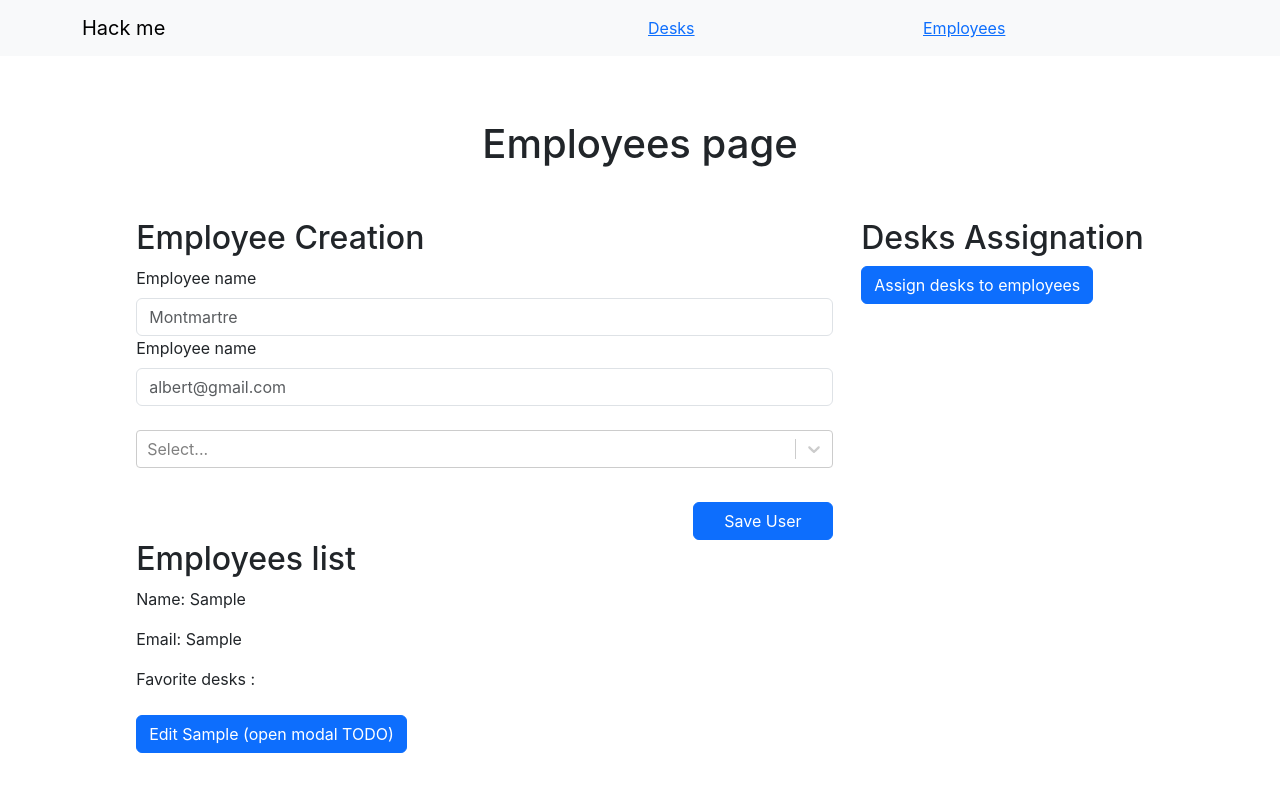
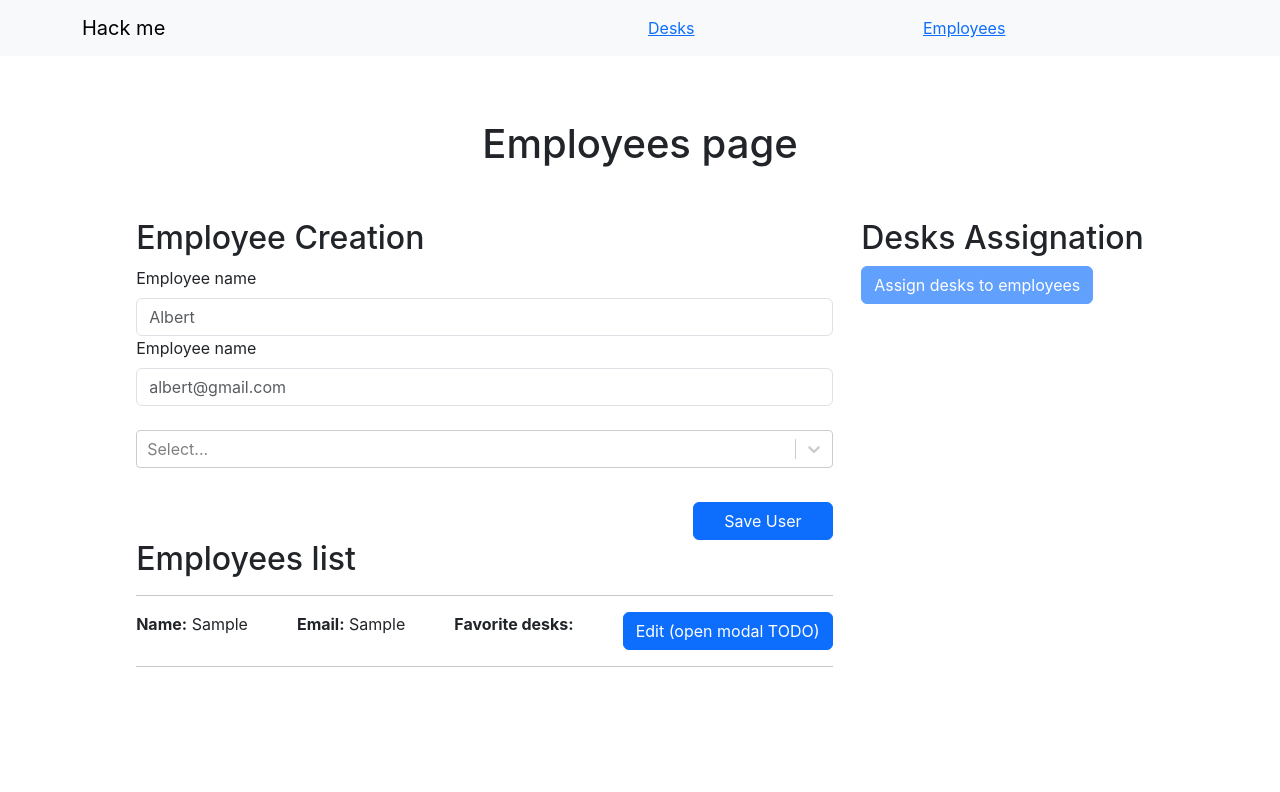
Before and after one commit to semana-io/hack-me, a React (Create React App) app: page /employees in a window 1280 px wide. Both pictures are taken after typing "Sample", "Sample" into the empty fields and a click on the button "Save User". Shown: the top 792 px of the page. Built offline with nearby package versions, Linux system fonts and the light colour scheme.

Commit message:
feat(desks-assignation): display desks assignation don

```diff
--- a/src/App.css
+++ b/src/App.css
@@ -35,8 +35,17 @@ h1 {
   padding-right: 2%;
 }
 
+.data-list {
+  display: flex;
+  justify-content: space-between;
+}
+
 .form-button {
   align-self: flex-end;
   margin-top: 5%;
   width: 20%;
 }
+
+.font-bold {
+  font-weight: bold;
+}
--- a/src/App.tsx
+++ b/src/App.tsx
@@ -9,11 +9,12 @@ import { useState } from 'react';
 function App() {
   const [desks, setDesks] = useState([]);
   const [employees, setEmployees] = useState([]);
+  const [employeesDesks, setEmployeesDesks] = useState([]);
   return (
     <div>
       <BrowserRouter>
       <Navigation />
-      <AppContext.Provider value={{ desks, setDesks, employees, setEmployees }}>
+      <AppContext.Provider value={{ desks, setDesks, employees, setEmployees, employeesDesks, setEmployeesDesks }}>
         <Switch>
             <Route path="/" exact render={() => (<Redirect to={`/desks`} />)}/>
             <Route path='/desks' component={ DesksPage } />
--- a/src/context/Context.ts
+++ b/src/context/Context.ts
@@ -1,19 +1,24 @@
 import { createContext, useContext } from 'react';
 import { Desk } from '../desks/models/Desk';
 import { Employee } from '../employees/models/Employee';
+import { EmployeeDesk } from '../employees/models/EmployeeDesk';
 
 interface ContextType {
   desks: Desk[],
   setDesks: Function,
   employees: Employee[],
-  setEmployees: Function
+  setEmployees: Function,
+  employeesDesks: EmployeeDesk[],
+  setEmployeesDesks: Function
 }
 
 const AppContext = createContext<ContextType>({
 	desks: [],
 	setDesks: value => {},
   employees: [],
-  setEmployees: value => {}
+  setEmployees: value => {},
+  employeesDesks: [],
+  setEmployeesDesks: value => {}
 })
 
 const useAppContext = () => useContext(AppContext)
--- a/src/desks/components/DesksList.tsx
+++ b/src/desks/components/DesksList.tsx
@@ -17,14 +17,16 @@ const DesksList: React.FC = () => {
           <div>
           <h2>{ title }</h2>
           {desks.map( d => <div key={d.id}>
+              <div className="data-list">
                 {d.name}
-              <br />
                 <Button
                   type="button"
                   onClick={() => editDeskList(d)}
                 >
-                Edit {d.name} (open modal TODO)
+                  Edit (open modal TODO)
                 </Button>
+              </div>
+              <hr />
             </div>)}
           </div>
           )
--- a/src/employees/components/AddEmployeeForm.tsx
+++ b/src/employees/components/AddEmployeeForm.tsx
@@ -1,4 +1,4 @@
-import React, { useState, useContext, useRef } from 'react'
+import React, { useState, useContext } from 'react'
 import { Button, Form } from 'react-bootstrap';
 import Select from 'react-select';
 import makeAnimated from 'react-select/animated';
@@ -34,13 +34,9 @@ const AddEmployeeForm: React.FC = () => {
   }
 
   const handleUserDesksChange = (e) => {
-    const deskToAdd = desks.find( d => d.id === e[0].value);
-    console.log(deskToAdd);
-    const tmpFavoriteDesks = values.favoriteDesks;
-    if (deskToAdd && !tmpFavoriteDesks.find( d => d.id === parseInt(e.value, 10))) {
-      tmpFavoriteDesks.push(deskToAdd)
-      setValues({...values, favoriteDesks: tmpFavoriteDesks});
-    }
+    let tmpFavoriteDesks = values.favoriteDesks;
+    tmpFavoriteDesks = desks.filter(d => !!e.find( desk => desk.value === d.id));
+    setValues({...values, favoriteDesks: tmpFavoriteDesks});
   }
 
   const handleSubmission = (e) => {
@@ -59,7 +55,7 @@ const AddEmployeeForm: React.FC = () => {
 
         <Form.Group controlId="name">
           <Form.Label>Employee name</Form.Label>
-          <Form.Control type="text" placeholder="Montmartre" value={values.name} onChange={handleUserNameChange}/>
+          <Form.Control type="text" placeholder="Albert" value={values.name} onChange={handleUserNameChange}/>
         </Form.Group>
 
         <Form.Group controlId="email">
--- a/src/employees/components/EmployeesDesksAssignation.tsx
+++ b/src/employees/components/EmployeesDesksAssignation.tsx
@@ -1,4 +1,4 @@
-import React, { useState } from 'react';
+import React, { useState, useContext } from 'react';
 import { Button, Modal } from 'react-bootstrap';
 
 import { AppContext } from '../../context/Context';
@@ -38,9 +38,9 @@ export const assignDesksToEmployees: any = (desks: Desk[], employees: Employee[]
 }
 
 const EmployeesDeskAssignation: React.FC = () => {
+  const { employeesDesks, setEmployeesDesks } = useContext(AppContext);
   const [show, setShow] = useState(false);
   const handleClose = () => setShow(false);
-  let assignationData: EmployeeDesk[] = [];
 
 	return (
   <div className="desk-assignation">
@@ -48,10 +48,10 @@ const EmployeesDeskAssignation: React.FC = () => {
     <AppContext.Consumer>{
       ({desks, employees}) => {
         return <Button
-            className="assignation-button"
             type="button"
+            disabled={employeesDesks.length <= 0}
             onClick={() => {
-              assignationData = assignDesksToEmployees(desks, employees);
+              setEmployeesDesks(assignDesksToEmployees(desks, employees));
               setShow(true);
             }}
           >
@@ -60,16 +60,25 @@ const EmployeesDeskAssignation: React.FC = () => {
         }
       }
     </AppContext.Consumer>
-    <Modal show={show &&Array.isArray(assignationData) && assignationData.length > 0 } onHide={handleClose} animation={false}>
+    <Modal show={show &&Array.isArray(employeesDesks) && employeesDesks.length > 0 } onHide={handleClose} animation={false}>
       <Modal.Header closeButton>
         <Modal.Title>Desk Assignation</Modal.Title>
       </Modal.Header>
       <Modal.Body>{
-        assignationData.map( (a: EmployeeDesk) => {
-            if (Array.isArray(a.desk) && a.desk.length > 0) {
-              return(<p>{ a.employee.name } get the { a.desk.name } desk</p>)
+        employeesDesks.map( (e: EmployeeDesk) => {
+            if (e.desk) {
+              return(
+              <p key={e.employee.email}>
+                <span className="font-bold">{ e.employee.name } </span>
+                gets the
+                <span className="font-bold"> { e.desk.name } </span>
+              desk</p>)
             } else {
-              return(<p>{ a.employee.name } does not get a desk</p>)
+              return(
+              <p key={e.employee.email}>
+                <span className="font-bold">{ e.employee.name } </span>
+                does not get a desk
+              </p>)
             }
         })
       }</Modal.Body>
--- a/src/employees/components/EmployeesList.tsx
+++ b/src/employees/components/EmployeesList.tsx
@@ -14,17 +14,20 @@ const UsersList: React.FC = () => {
         return (
           <div>
           <h2>{ title }</h2>
+          <hr />
           {employees.map( e => <div key={e.email}>
-              <p>Name: {e.name}</p>
-              <p>Email: {e.email}</p>
-              <div>Favorite desks : {e.favoriteDesks.map( d => d.name + ' ')}</div>
-              <br />
+            <div className="data-list">
+              <span><b>Name:</b> {e.name} </span>
+              <span><b>Email:</b> {e.email} </span>
+              <span><b>Favorite desks:</b> {e.favoriteDesks.map( d => d.name + ' ')}</span>
               <Button
                 type="button"
                 onClick={() => editEmployee(e)}
               >
-                Edit {e.name} (open modal TODO)
+                Edit (open modal TODO)
               </Button>
+              </div>
+              <hr />
             </div>)}
           </div>
           )
```
Lines whose indentation alone changed are shown as unchanged.
